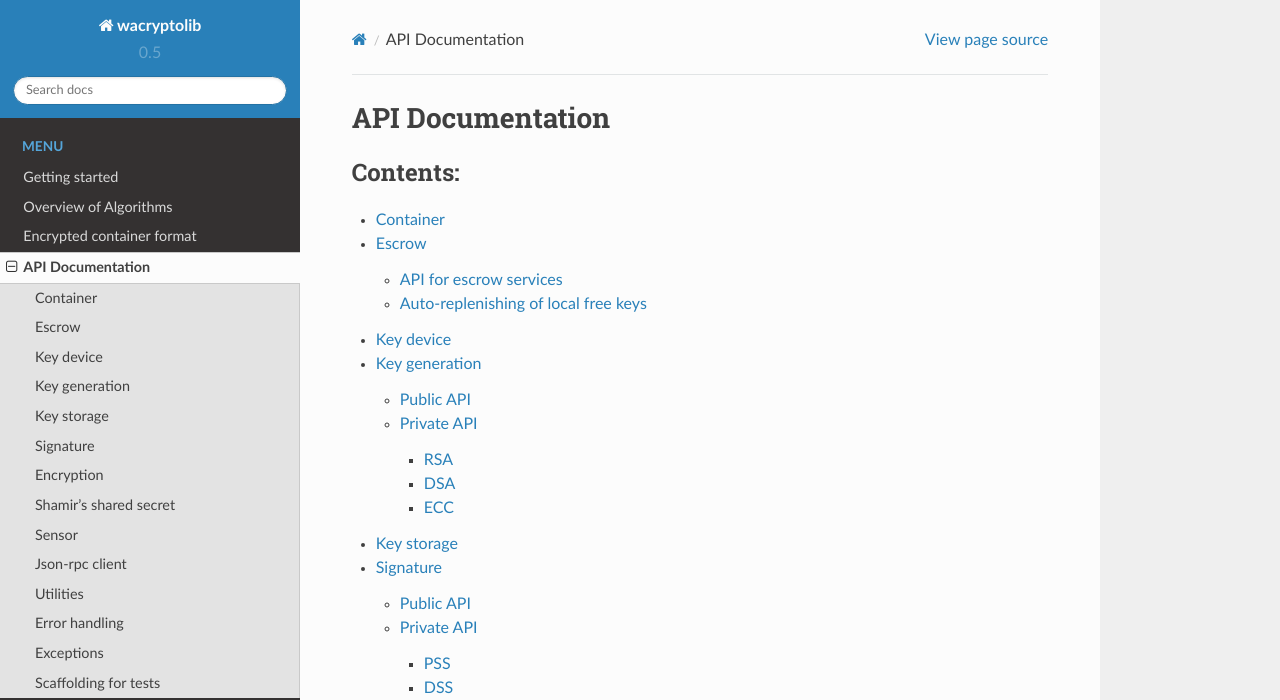
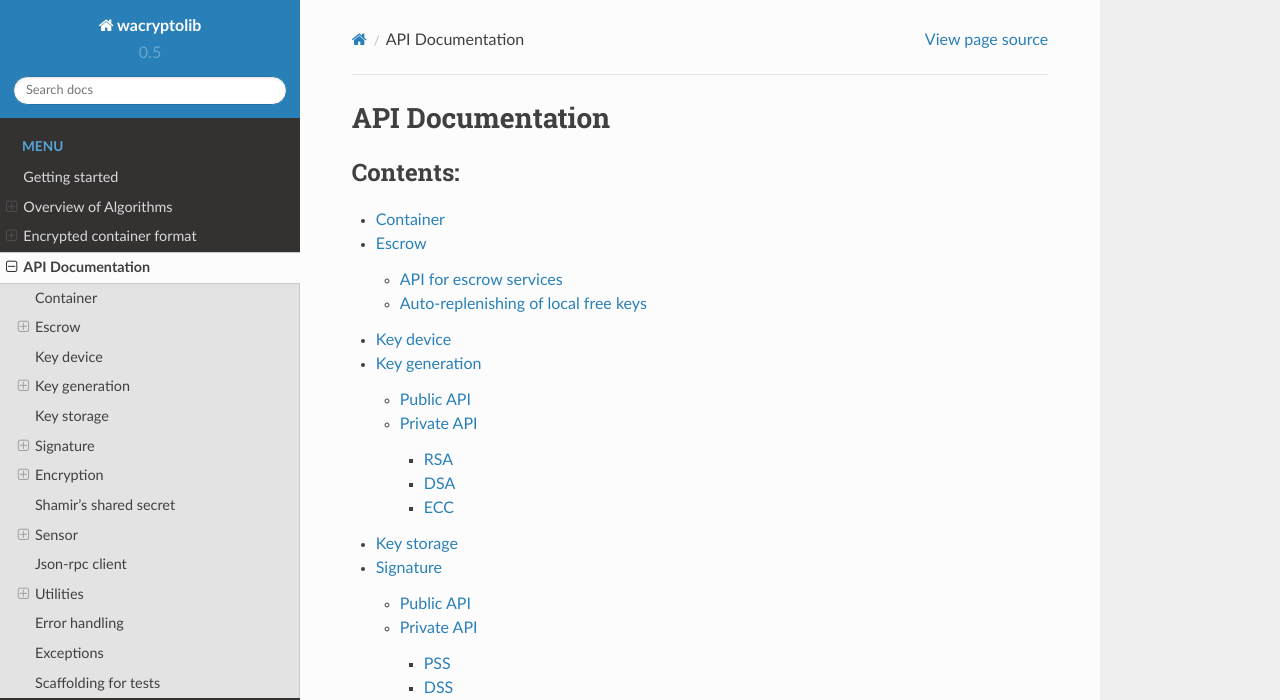
Before and after one commit to WitnessAngel/witness-angel-cryptolib, a Sphinx documentation site: the page built from docs/api.rst, in a window 1280 px wide. Shown: the top 700 px of the page. Built offline with Sphinx 7.4.7 and the Read the Docs theme 2.0.0, drawn with Linux system fonts in a browser that asks for light colours.

Commit message:
Improve navigation in doc menu.

```diff
--- a/docs/conf.py
+++ b/docs/conf.py
@@ -63,6 +63,13 @@
 #
 html_theme = "sphinx_rtd_theme"
 
+# Theme options are theme-specific and customize the look and feel of a theme
+# further.  For a list of options available for each theme, see the
+# documentation. See https://sphinx-rtd-theme.readthedocs.io/en/latest/configuring.html
+html_theme_options = {
+    'collapse_navigation' : False,
+}
+
 # Add any paths that contain custom static files (such as style sheets) here,
 # relative to this directory. They are copied after the builtin static files,
 # so a file named "default.css" will overwrite the builtin "default.css".
--- a/docs/index.rst
+++ b/docs/index.rst
@@ -9,7 +9,7 @@
 .. include:: ../Readme.rst
 
 .. toctree::
-   :maxdepth: 2
+   :maxdepth: 3
    :caption: Menu
 
    getting_started
```
